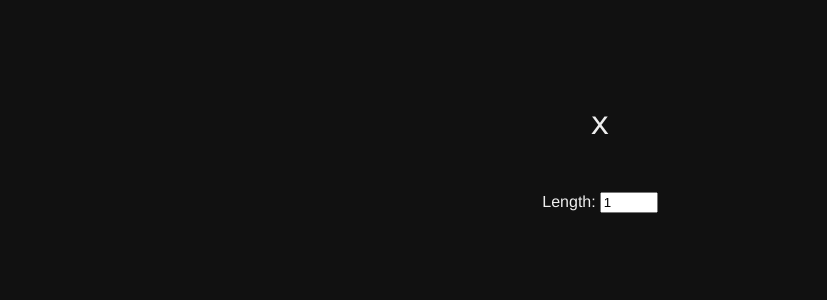
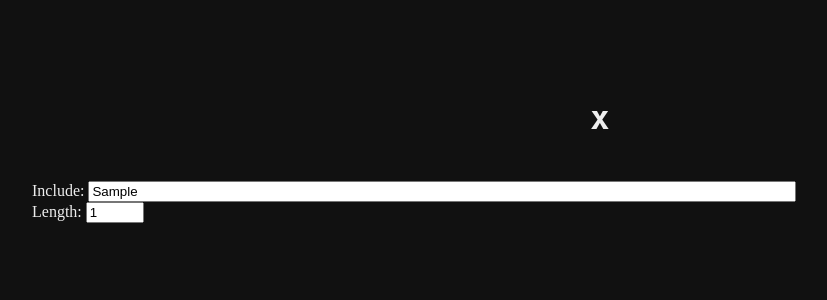
Before and after one commit to Willlumm/website, a Flask app: template templates/password.html in a window 1280 px wide. Shown: the top 300 px of the page, without its empty margins (40-867 px from the left). Run offline with Flask 3, Linux system fonts and the light colour scheme; the template is opened without the code that fills it: most values are stand-ins (such as "Sample title", 1, 10 or a date in 2020).

Commit message:
Added character selection for password generator

```diff
--- a/main.py
+++ b/main.py
@@ -9,8 +9,10 @@ def main():
 
 @app.route("/password", methods=["GET", "POST"])
 def password():
+    chars = "".join([chr(i) for i in range (33, 126)])
     length = 64
     if request.method == "POST":
+        chars = request.form["chars"]
         length = int(request.form["length"])
-    password = generate_password(length)
-    return render_template("password.html", password=password, length=length)
+    password = generate_password(chars, length)
+    return render_template("password.html", password=password, chars=chars, length=length)
--- a/password_generator.py
+++ b/password_generator.py
@@ -1,4 +1,4 @@
-from random import randint
+from random import choices
 
-def generate_password(length):
-    return "".join([chr(randint(33, 126)) for _ in range(length)])
+def generate_password(chars, length):
+    return "".join(choices(chars, k=length))
--- a/static/style.css
+++ b/static/style.css
@@ -2,27 +2,26 @@ body {
     background-color:   #111111;
     color:              #EEEEEE;
     padding:            64px;
-    text-align:         center;
 }
 
 h1 {
-    font-family:        Consolas;
+    font-family:        monospace;
     font-size:          64px;
     text-align:         center;
 }
 
 h2 {
-    font-family:        Consolas;
+    font-family:        monospace;
     font-size:          32px;
     text-align:         center;
 }
 
 p {
-    font-family:        Helvetica;
+    font-family:        Helvetica, Arial, sans-serif;
     font-size:          16px;
 }
 
-label {
-    font-family:        Helvetica;
-    font-size:          16px;
+p[class="subtitle"] {
+    font-style:         italic;
+    text-align:         center;
 }
--- a/templates/main.html
+++ b/templates/main.html
@@ -4,9 +4,10 @@
         <title>WL Sector</title>
         <link rel="stylesheet" href="static/style.css">
     </head>
-    <body>
+    <body style="text-align: center;">
         <h1>WL Sector</h1>
-        <p><i>Willlumm's Personal Website</i></p>
+        <p class="subtitle">Willlumm's Personal Website</p>
+        <br>
         <h2>Web Tools</h2>
         <p>- <a href="{{ url_for('password') }}">Password Generator</a></p>
     </body>
--- a/templates/password.html
+++ b/templates/password.html
@@ -5,9 +5,12 @@
         <link rel="stylesheet" href="static/style.css">
     </head>
     <body>
-        <p style="font-family:consolas;font-size:32px">{{ password }}</p>
+        <h2>{{ password }}</h2>
         <br>
         <form method="POST">
+            <label for="chars">Include:</label>
+            <input name="chars" value={{chars}} style="width:700px">
+            <br>
             <label for="length">Length:</label>
             <input name="length" type="number" value={{length}} style="width:50px">
         </form>
```
Also changed, not shown: readme.md.
